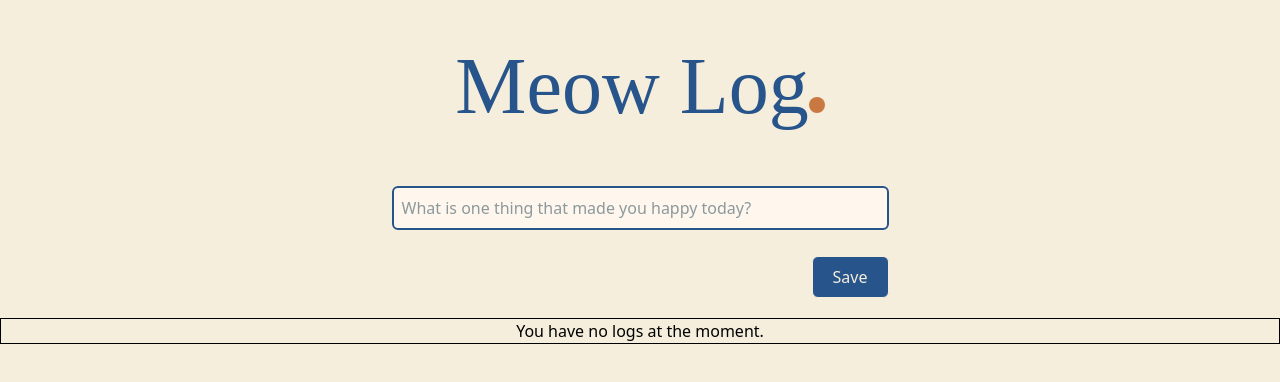
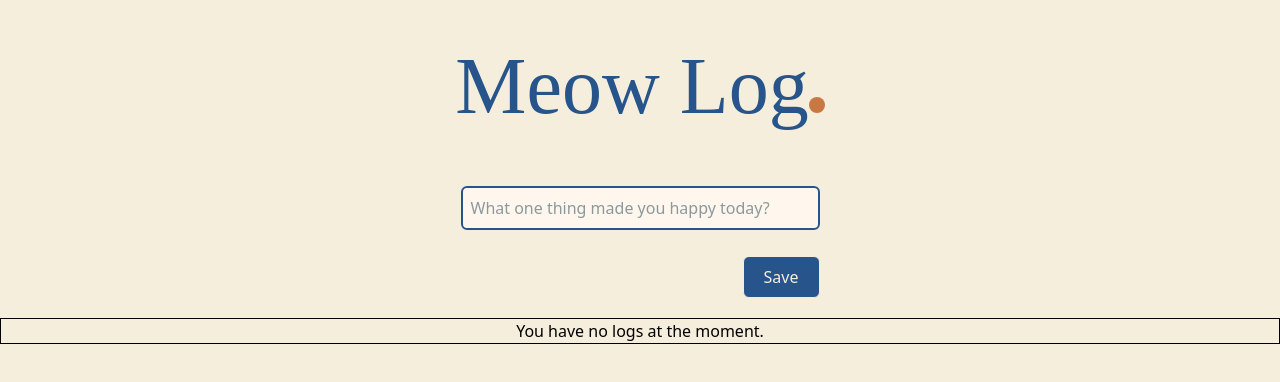
Before and after one commit to helicohedron/meow-log, a React (Vite) app in the folder p3-react-app/: page /log in a window 1280 px wide. Shown: the part 230-612 px from the top of the page. Built offline with nearby package versions, Linux system fonts and the light colour scheme; a web font is replaced by a local one.

Commit message:
fix: adjust width and max chars of text area in LogField

```diff
--- a/p3-react-app/src/components/LogField.jsx
+++ b/p3-react-app/src/components/LogField.jsx
@@ -26,10 +26,10 @@ function LogField( { logs, setLogs }) {
         <div className='flex justify-center'>
           <div>
             <textarea
-              placeholder='What is one thing that made you happy today?'
+              placeholder='What one thing made you happy today?'
               rows={1}
-              cols={50}
-              maxLength={35}
+              cols={35}
+              maxLength={40}
               value={log}
               onChange={(e) => setLog(e.target.value)}
               style={{resize: 'none'}}
```
